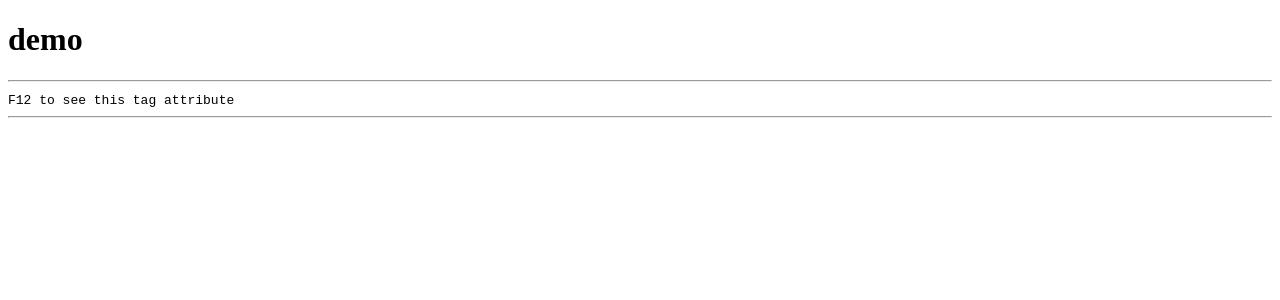
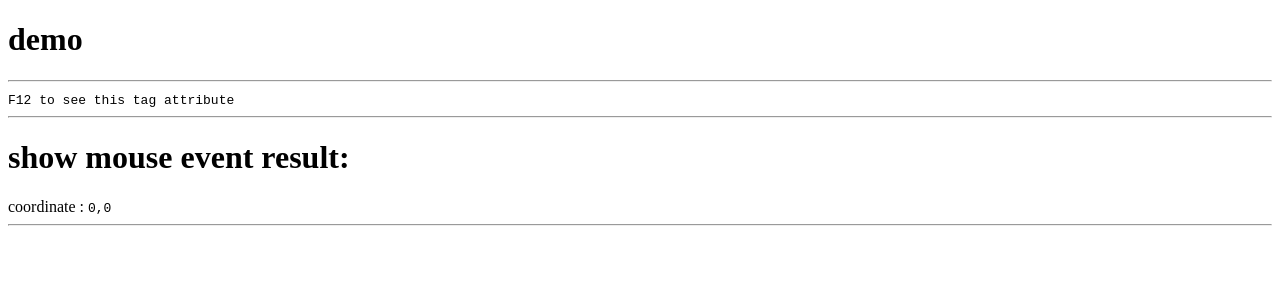
Before and after one commit to n1046728/angular_learn, an Angular app: page / in a window 1280 px wide. Shown: the top 300 px of the page. Built offline with nearby package versions, Linux system fonts and the light colour scheme.

Commit message:
event bindinig show mouse position x,y

```diff
--- a/src/app/app.component.html
+++ b/src/app/app.component.html
@@ -1,6 +1,13 @@
+<!-- event binding -->
+<div (mousemove)="catchMouseMove($event)">
   <!-- interpolation -->
   <h1>{{title}}</h1>
   <hr>
   <!-- property binding -->
   <code [title]="title">F12 to see this tag attribute </code>
   <hr>
+  <h1>show mouse event result:</h1>
+    coordinate : <code>{{x}},{{y}}</code>
+  <hr>
+
+</div>
--- a/src/app/app.component.ts
+++ b/src/app/app.component.ts
@@ -7,4 +7,12 @@ import { Component } from '@angular/core';
 })
 export class AppComponent {
   title = 'demo';
+  x=0;
+  y=0;
+
+
+  catchMouseMove(event :MouseEvent){
+    this.x = event.clientX;
+    this.y = event.clientY;
+  }
 }
```
Lines whose indentation alone changed are shown as unchanged.
